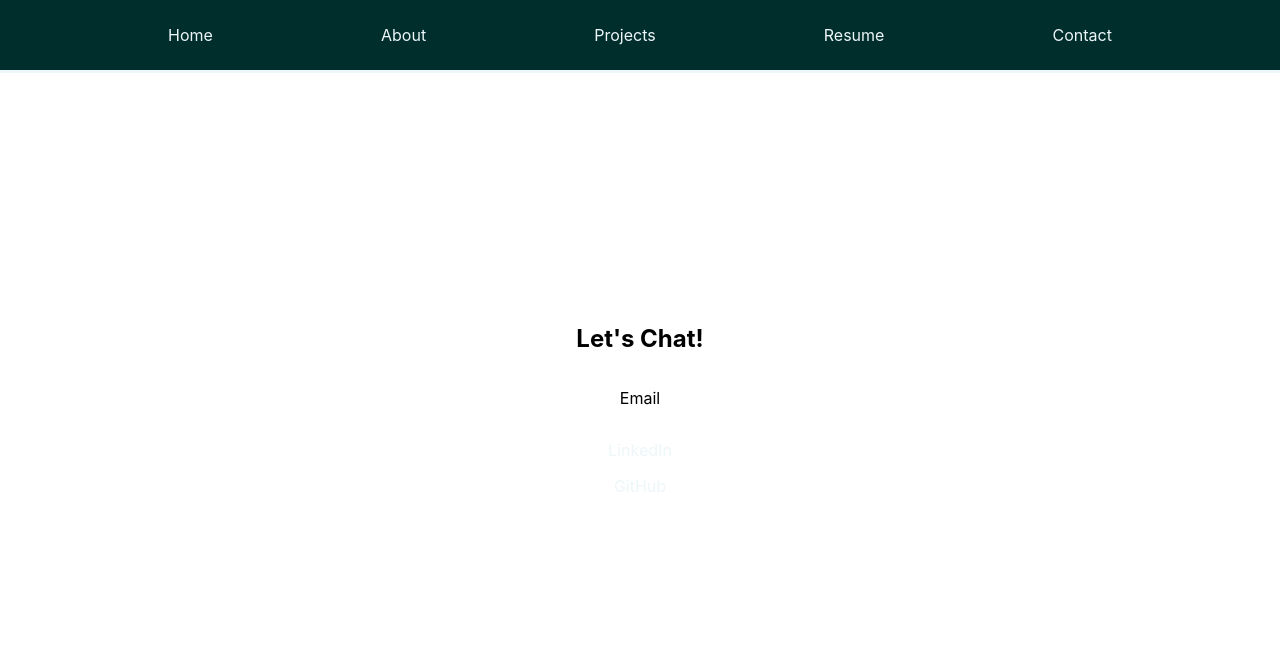
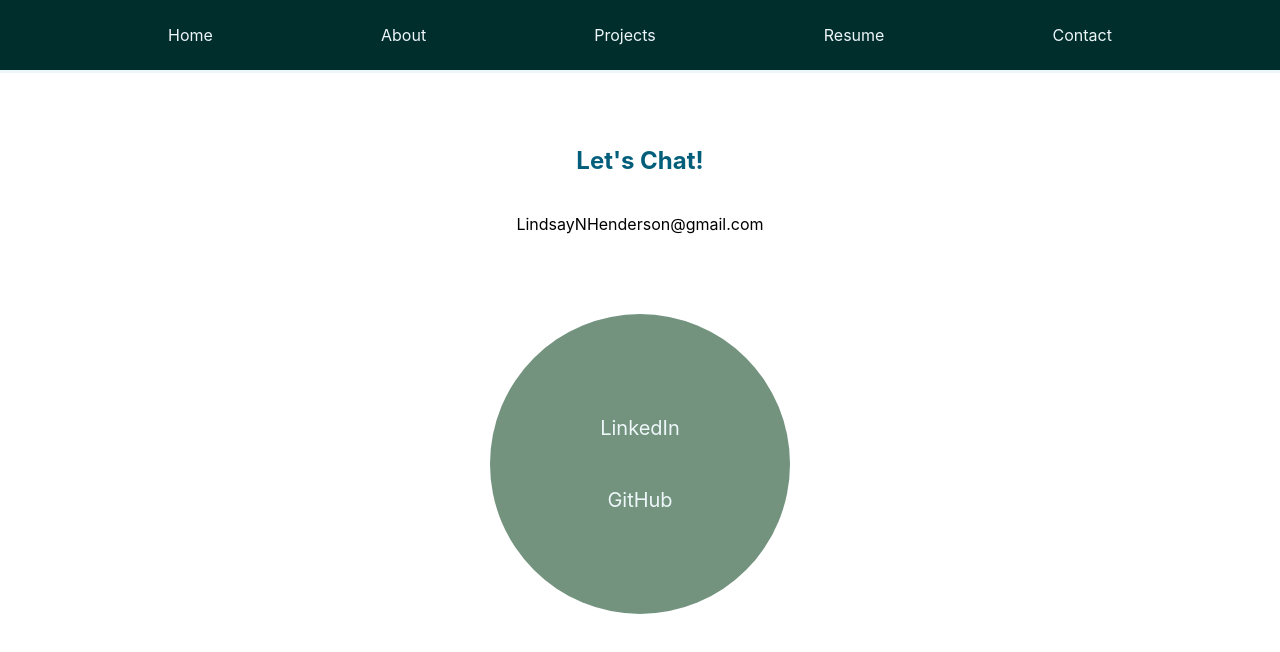
Before and after one commit to lindsay-henderson/lindsay-henderson-resume, a React (Create React App) app: page /contact in a window 1280 px wide. Shown: the top 652 px of the page. Built offline with nearby package versions, Linux system fonts and the light colour scheme.

Commit message:
style contact page

```diff
--- a/src/pages/Contact.jsx
+++ b/src/pages/Contact.jsx
@@ -1,10 +1,14 @@
+import '../styles/contact.css'
+
 function Contact() {
   return (
-    <section>
+    <section className="chat">
         <h1>Let's Chat!</h1>
-        <p>Email</p>
+        <p>LindsayNHenderson@gmail.com</p>
+        <div className="contact">
         <a href="https://www.linkedin.com/in/lindsay-n-henderson/"><p>LinkedIn</p></a>
-        <a href="https://github.com/lindsay-henderson">GitHub</a>
+        <a href="https://github.com/lindsay-henderson"><p>GitHub</p></a>
+        </div>
       </section>
   )
 }
--- a/src/pages/Resume.jsx
+++ b/src/pages/Resume.jsx
@@ -1,4 +1,4 @@
-import '../styles/Resume.css'
+import '../styles/resume.css'
 function Resume() {
   return (
   <body>
--- /dev/null
+++ b/src/styles/contact.css
@@ -0,0 +1,21 @@
+h1 {
+  color: #035E7B;
+}
+
+p {
+  padding: 4px;
+}
+
+.contact {
+  display: flex;
+  flex-direction: column;
+  align-items: center;
+  justify-content: center;
+  margin: 20%;
+  background-color: #73937E;
+  border-radius: 50%;
+  width: 300px;
+  height: 300px;
+  font-size: 20px;
+  color: #EDF6F9;
+}
```
